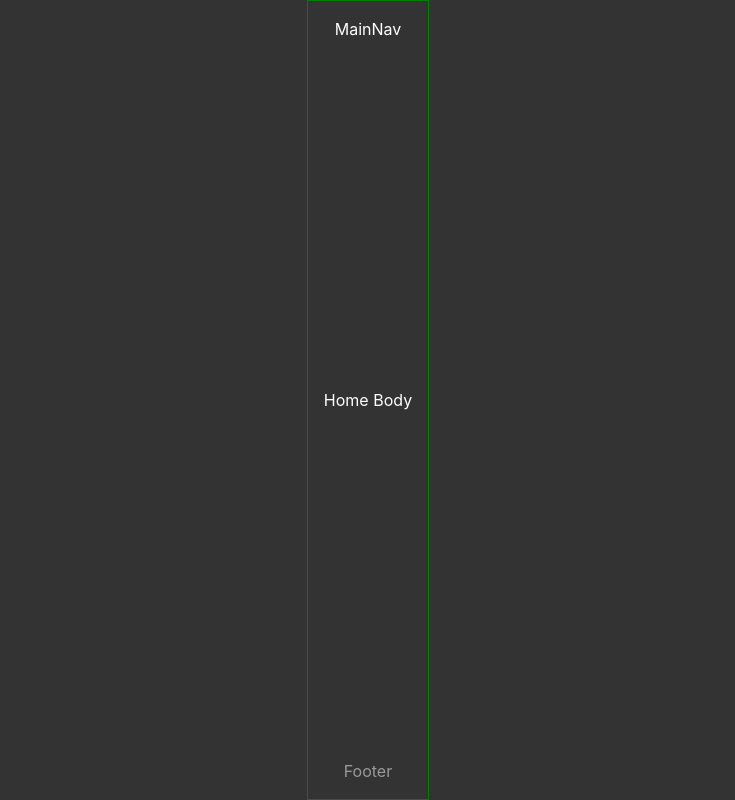
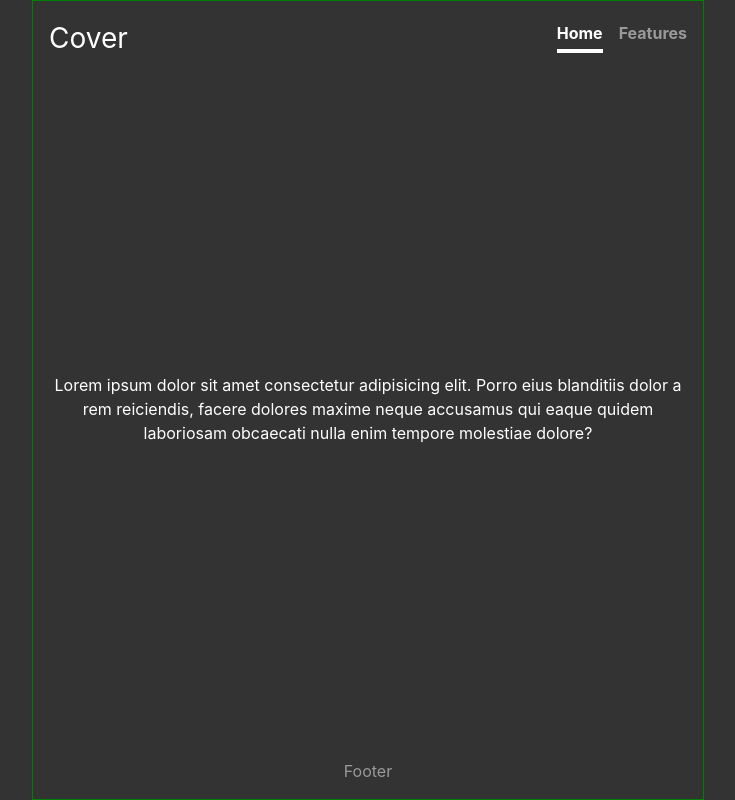
Before and after one commit to namgivu/lienminhhuyenthoai, a React (Create React App) app: page / in a window 1280 px wide. Shown: the whole page, without its empty margins (272-1007 px from the left). Built offline with nearby package versions, Linux system fonts and the light colour scheme.

Commit message:
add navbar

```diff
--- a/src/App.jsx
+++ b/src/App.jsx
@@ -2,14 +2,20 @@ import React from "react";
 import { BrowserRouter, Route, Redirect, Switch } from "react-router-dom";
 
 import HomePage from "./pages/Home/HomePage";
+import Features from "./pages/Features/Features";
 
 const App = () => {
   let routes;
 
   routes = (
     <Switch>
-      <Route path="/" exact component={HomePage} />
-      <Redirect to="/" />
+      <Route path="/" exact>
+        <HomePage />
+      </Route>
+      <Route path="/features" exact>
+        <Features />
+      </Route>
+      <Redirect to="/"></Redirect>
     </Switch>
   );
 
--- a/src/compoments/Navigation/MainNavigation/MainNavigation.jsx
+++ b/src/compoments/Navigation/MainNavigation/MainNavigation.jsx
@@ -1,9 +1,25 @@
 import React from "react";
+import { NavLink, Link } from "react-router-dom";
+
 import "./MainNavigation.scss";
+import Navigation from "../Navigation";
 
-import Navigation from "../Navigation";
 const MainNavigation = () => {
-  return <Navigation className="mb-auto">MainNav</Navigation>;
+  return (
+    <Navigation className="mb-auto">
+      <div className="nav-bar">
+        <div className="nav-brand">Cover</div>
+        <nav className="nav-menu justify-content-center">
+          <NavLink className="nav-link" to="/">
+            Home
+          </NavLink>
+          <NavLink className="nav-link" to="/features">
+            Features
+          </NavLink>
+        </nav>
+      </div>
+    </Navigation>
+  );
 };
 
 export default MainNavigation;
--- a/src/compoments/Navigation/MainNavigation/MainNavigation.scss
+++ b/src/compoments/Navigation/MainNavigation/MainNavigation.scss
@@ -0,0 +1,21 @@
+.nav-brand {
+  float: left;
+  font-size: 1.75rem;
+}
+
+.nav-menu {
+  float: right;
+  display: flex;
+  .nav-link {
+    margin-left: 1rem;
+    padding: 0.25rem 0;
+    font-weight: 700;
+    color: rgba(255, 255, 255, 0.5);
+    background-color: transparent;
+    border-bottom: 0.25rem solid transparent;
+  }
+  .nav-link.active {
+    color: #fff;
+    border-bottom-color: #fff;
+  }
+}
--- /dev/null
+++ b/src/pages/Features/Features.jsx
@@ -0,0 +1,7 @@
+import React from "react";
+
+const Features = () => {
+  return <div>Features</div>;
+};
+
+export default Features;
--- a/src/pages/Home/HomeContent/HomeBody.jsx
+++ b/src/pages/Home/HomeContent/HomeBody.jsx
@@ -1,7 +1,13 @@
 import React from "react";
 
 const HomeBody = () => {
-  return <main> Home Body </main>;
+  return (
+    <main>
+      Lorem ipsum dolor sit amet consectetur adipisicing elit. Porro eius
+      blanditiis dolor a rem reiciendis, facere dolores maxime neque accusamus
+      qui eaque quidem laboriosam obcaecati nulla enim tempore molestiae dolore?
+    </main>
+  );
 };
 
 export default HomeBody;
--- a/src/pages/Home/home.scss
+++ b/src/pages/Home/home.scss
@@ -1,4 +1,5 @@
 @import "./homeVariables";
+
 * {
   padding: 0;
   margin: 0;
```
